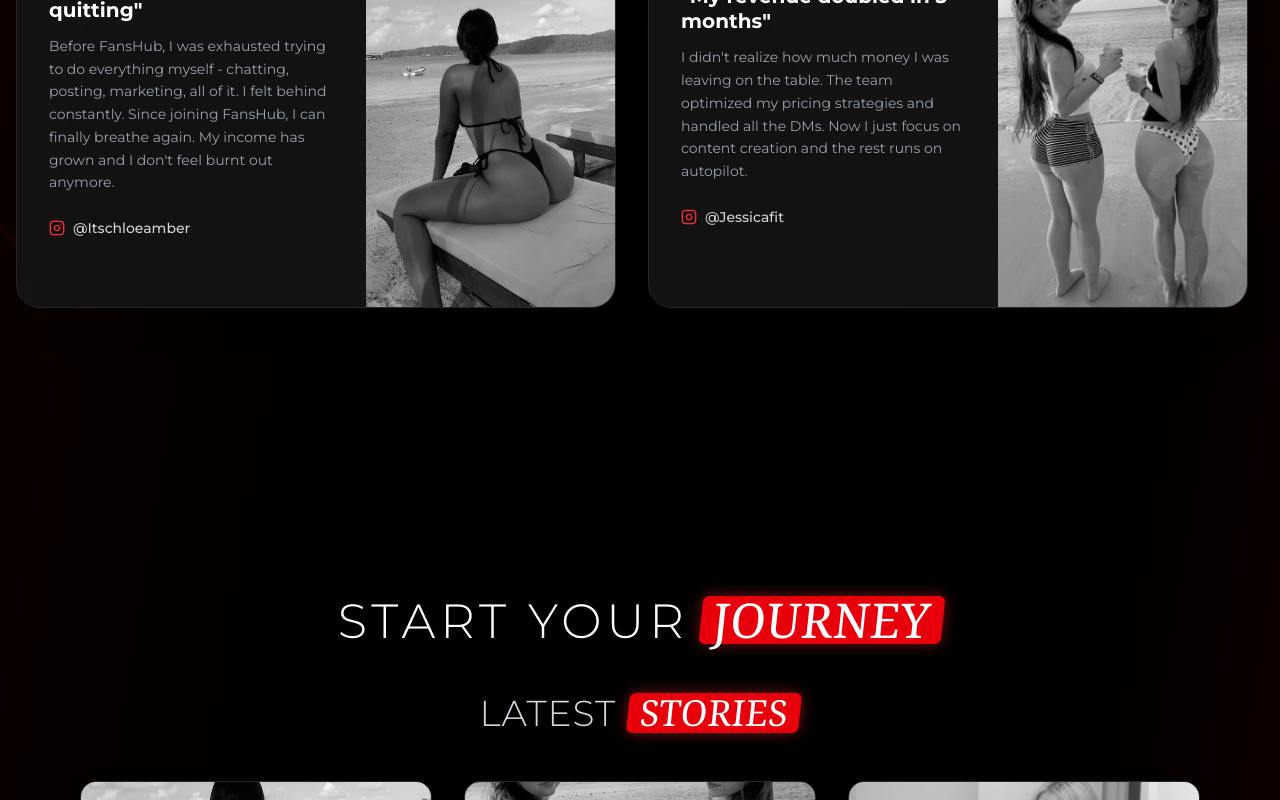
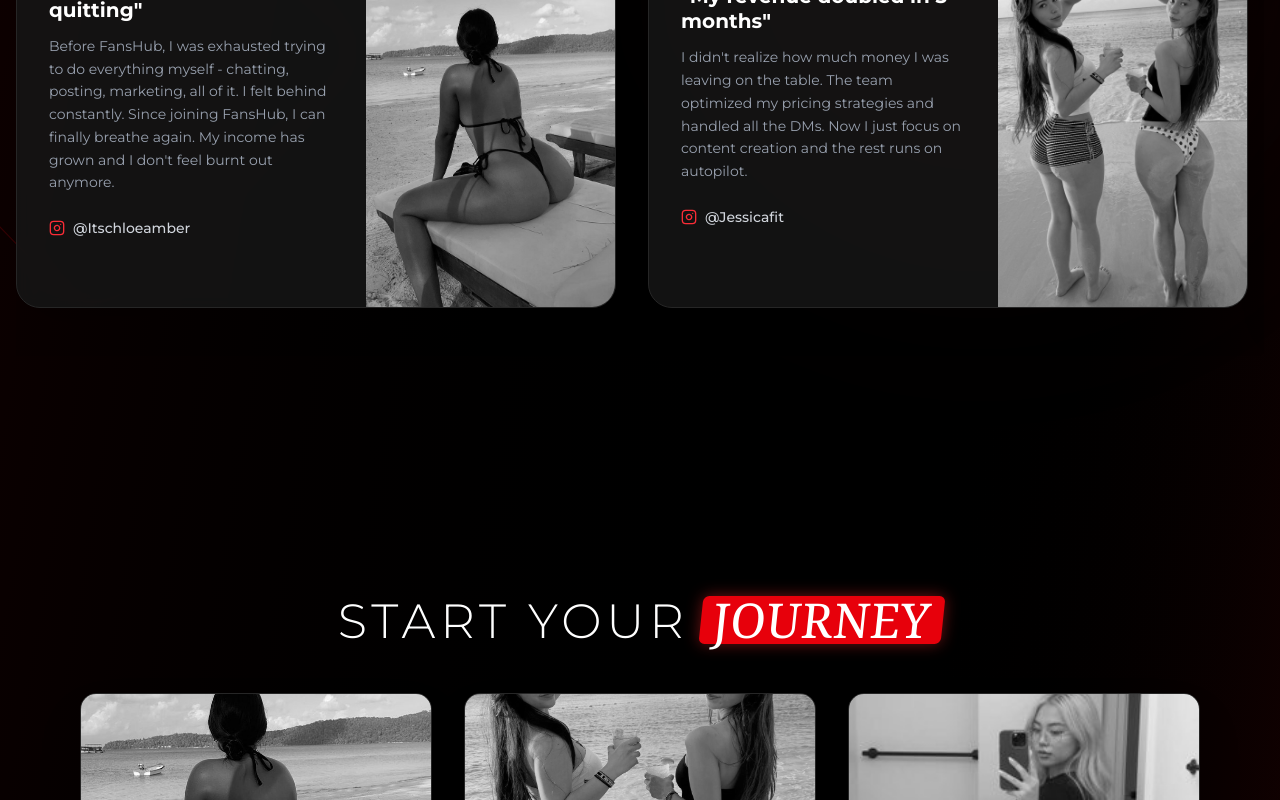
Before and after one commit to smpagencyhub-lgtm/smp-agency, a Next.js app: page / in a window 1280 px wide. Shown: the part 2000-2800 px from the top of the page. Built offline with nearby package versions, Linux system fonts and the light colour scheme.

Commit message:
Small update

```diff
--- a/app/components/design-2/FAQSection2.tsx
+++ b/app/components/design-2/FAQSection2.tsx
@@ -36,7 +36,7 @@
       {/* Decorative Red Glow */}
       <div className="absolute bottom-0 right-0 w-[600px] h-[600px] bg-red-900 rounded-full mix-blend-multiply filter blur-[120px] opacity-20 pointer-events-none" />
 
-      <div className="max-w-4xl mx-auto px-6 relative z-10">
+      <div className="max-w-7xl mx-auto px-6 relative z-10">
 
         {/* TITLE */}
         <motion.div
@@ -82,7 +82,7 @@
                   {faq.question}
                 </span>
 
-                {/* ANIMATED ICON *
+                {/* ANIMATED ICON */}
                 <motion.span
                   animate={{ rotate: openIndex === index ? 180 : 0 }}
                   transition={{ duration: 0.3 }}
@@ -92,7 +92,7 @@
                 >
                   {openIndex === index ? <Minus size={20} /> : <Plus size={20} />}
                 </motion.span>4
-                */}
+
               </button>
 
               {/* ANSWER DRAWER */}
--- a/app/components/design-2/HeroSection2.tsx
+++ b/app/components/design-2/HeroSection2.tsx
@@ -77,7 +77,7 @@
 
       </div>
 
-      {/* 3. SCROLL INDICATOR (Mouse Animation) */}
+      {/* 3. SCROLL INDICATOR (Mouse Animation)
       <motion.div
         initial={{ opacity: 0 }}
         animate={{ opacity: 1 }}
@@ -92,7 +92,7 @@
             className="w-1.5 h-1.5 bg-red-600 rounded-full"
           />
         </div>
-      </motion.div>
+      </motion.div> */}
 
     </section>
   );
--- a/app/components/design-2/ServicesSection2.tsx
+++ b/app/components/design-2/ServicesSection2.tsx
@@ -108,7 +108,7 @@
           whileInView="visible"
           viewport={{ once: true, margin: "-100px" }}
         >
-          <div className="text-center">
+          {/* <div className="text-center">
             <h2 className="text-2xl md:text-4xl text-gray-300 font-light uppercase tracking-wide">
               Latest
               <motion.span
@@ -118,7 +118,7 @@
                 STORIES
               </motion.span>
             </h2>
-          </div>
+          </div> */}
 
           <div className="grid grid-cols-1 md:grid-cols-3 gap-8">
             <StoryCard
--- a/package.json
+++ b/package.json
@@ -10,6 +10,7 @@
   },
   "dependencies": {
     "framer-motion": "^11.0.0",
+    "lucide-react": "^0.563.0",
     "next": "16.1.4",
     "react": "19.2.3",
     "react-dom": "19.2.3"
```
Also changed, not shown: 1 other file (tests, documents, lock files or other folders).
